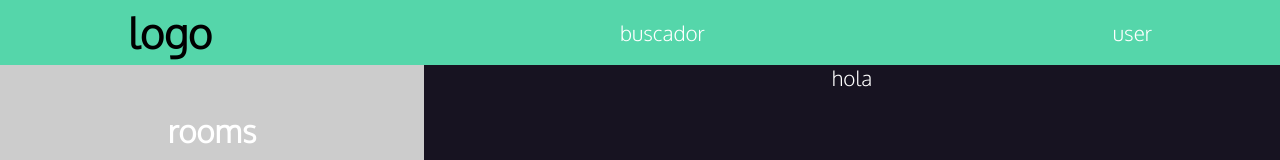
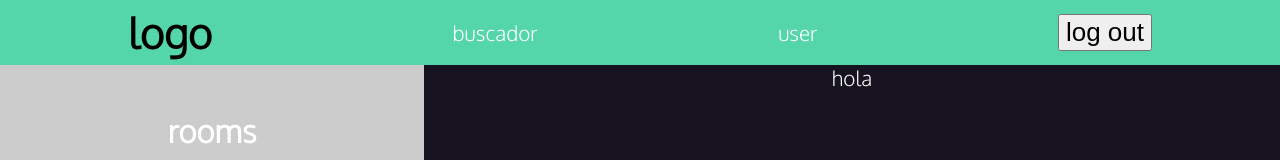
Before and after one commit to DmelladoH/ChatroomWeb, a React (Vite) app in the folder client/: page / in a window 1280 px wide. Shown: the top 160 px of the page. Built offline with nearby package versions, Linux system fonts and the light colour scheme; no server answers; sample sign-in values are in the browser's storage.

Commit message:
temp logout button

```diff
--- a/client/src/components/TopNav/index.jsx
+++ b/client/src/components/TopNav/index.jsx
@@ -1,6 +1,13 @@
 import styles from './TopNav.module.css'
+import useLogin from '../../hooks/useLogin'
 
 export default function TopNav () {
+  const { logout } = useLogin()
+
+  const logoutAction = () => {
+    logout()
+  }
+
   return (
     <header className={styles.header}>
       <div className={styles.container}>
@@ -13,6 +20,7 @@ export default function TopNav () {
         <div className={styles.userContainer}>
           user
         </div>
+        <button onClick={logoutAction}>log out</button>
       </div>
     </header>
   )
```
